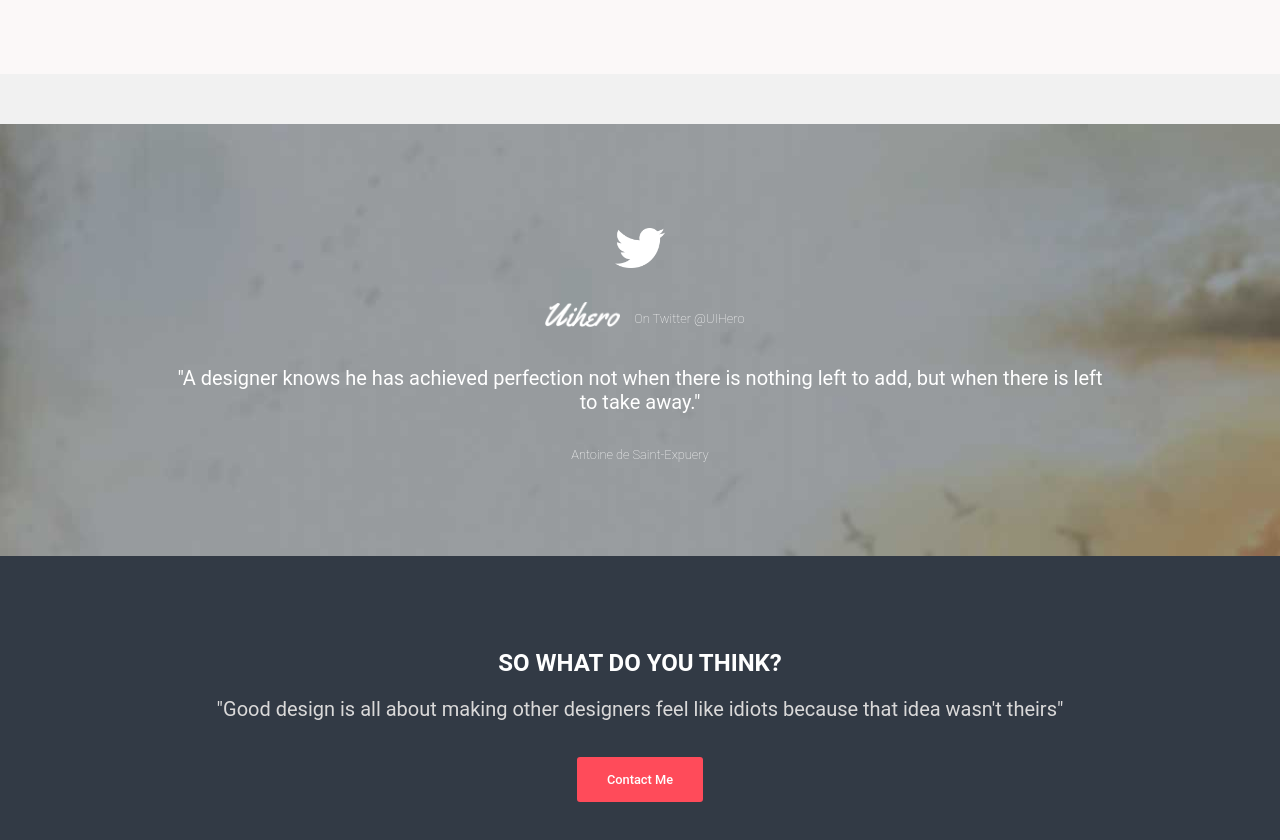
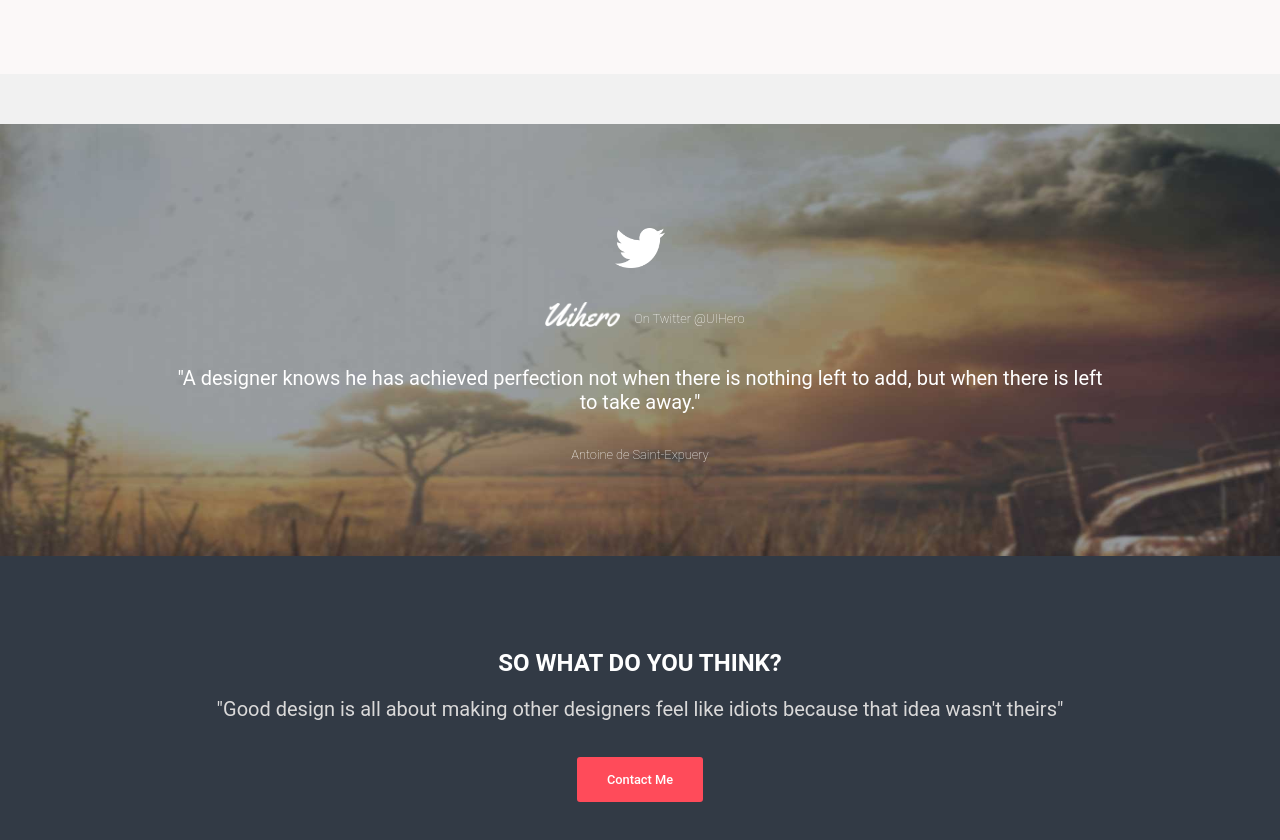
Before and after one commit to nick-chal/UiHero, a plain HTML site: page index.html in a window 1280 px wide. Shown: the part 5140-5980 px from the top of the page. Drawn offline with Linux system fonts and the light colour scheme.

Commit message:
background image corrected

```diff
--- a/css/style.css
+++ b/css/style.css
@@ -218,7 +218,8 @@ body {
 /* twitter */
 
 .twitter-container {
-	background: url("../assets/twitter-bg.jpg");
+	background: url("../assets/twitter-bg.jpg") no-repeat;
+	background-size: 100% 100%;
 }
 
 .twitter-container .content {
```
